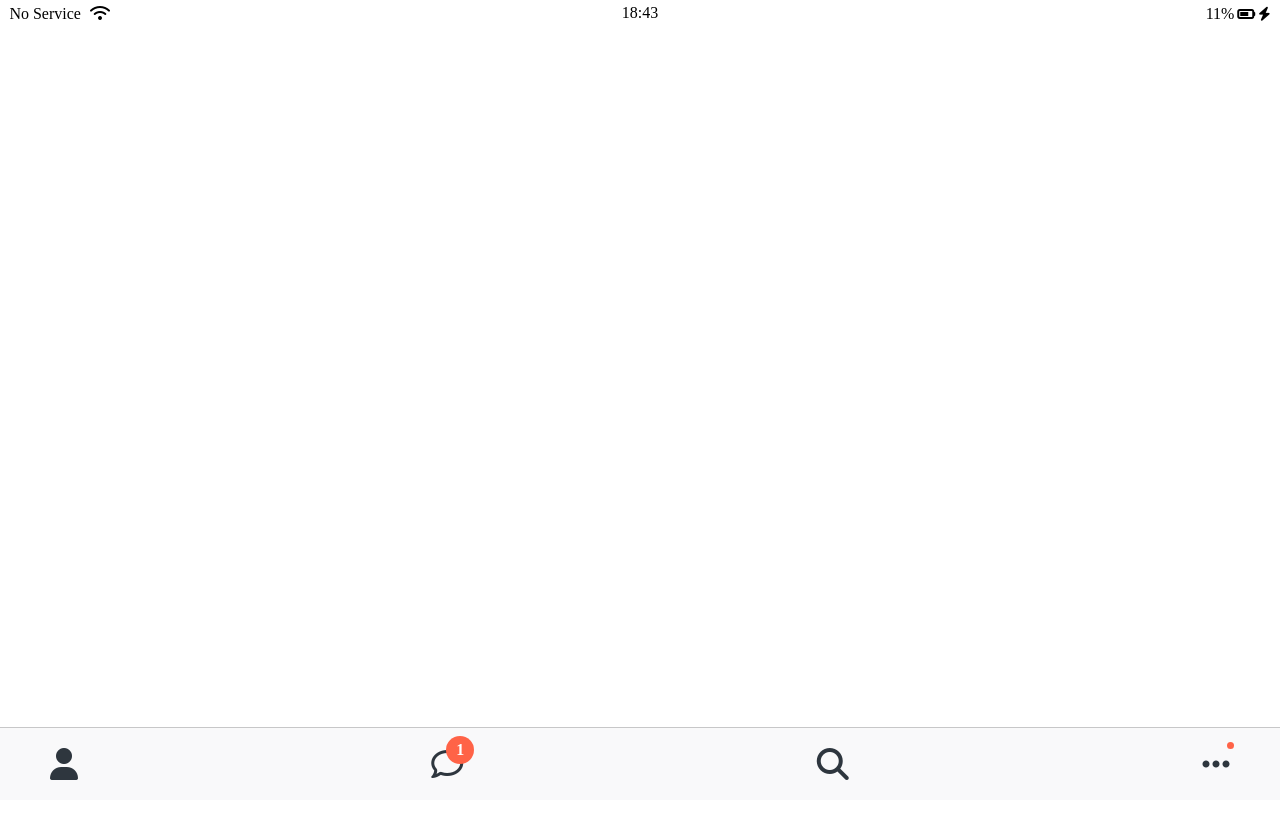
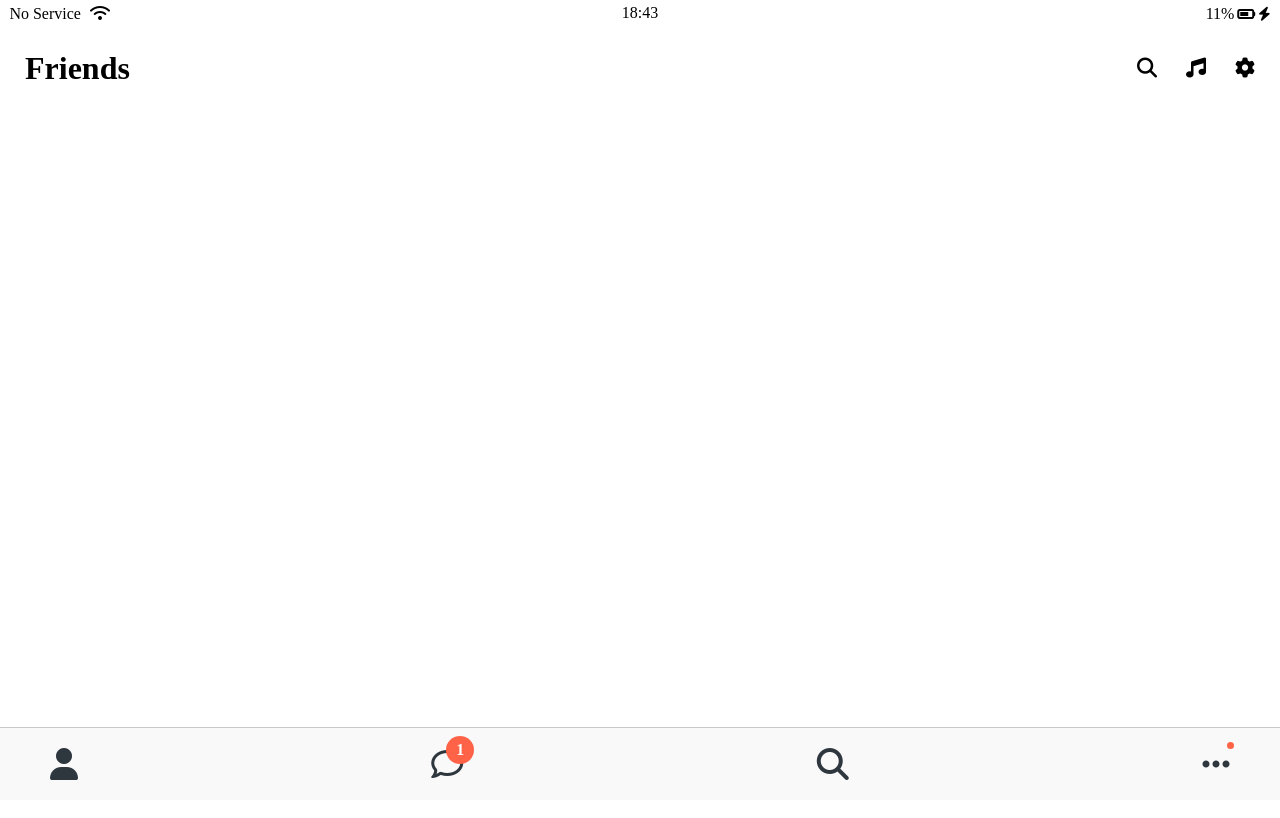
Before and after one commit to soondaeman/kokoa-clone, a plain HTML site: page friends.html in a window 1280 px wide. Shown: the top 818 px of the page. Drawn offline with Linux system fonts and the light colour scheme; a web font is replaced by a local one.

Commit message:
#6.14 Screen Header

```diff
--- /dev/null
+++ b/css/components/screen-header.css
@@ -0,0 +1,13 @@
+.screen-header {
+  display: flex;
+  justify-content: space-between;
+  align-items: center;
+  padding: 25px;
+}
+.screen-header__title {
+  font-size: 32px;
+  font-weight: 600;
+}
+.screen-header__icons span {
+  margin-left: 25px;
+}
--- a/css/components/status-bar.css
+++ b/css/components/status-bar.css
@@ -1,5 +1,6 @@
 .status-bar {
-  position: fixed;
+  /* position: fixed; */
+  position: sticky;
   width: 100%;
   box-sizing: border-box;
   display: flex;
--- a/css/styles.css
+++ b/css/styles.css
@@ -6,6 +6,7 @@
 /* Components */
 @import "components/status-bar.css";
 @import "components/nav-bar.css";
+@import "components/screen-header.css";
 
 /* Screens */
 @import "screens/login.css";
--- a/friends.html
+++ b/friends.html
@@ -22,6 +22,15 @@
         <i class="fa-sharp fa-solid fa-bolt fa-sm"></i>
       </div>
     </div>
+
+    <header class="screen-header">
+      <h1 class="screen-header__title">Friends</h1>
+      <div class="screen-header__icons">
+        <span><i class="fa-solid fa-magnifying-glass fa-lg"></i></span>
+        <span><i class="fas fa-music fa-lg"></i></span>
+        <span><i class="fas fa-cog fa-lg"></i></span>
+      </div>
+    </header>
 
     <nav class="nav">
       <ul class="nav__list">
```
